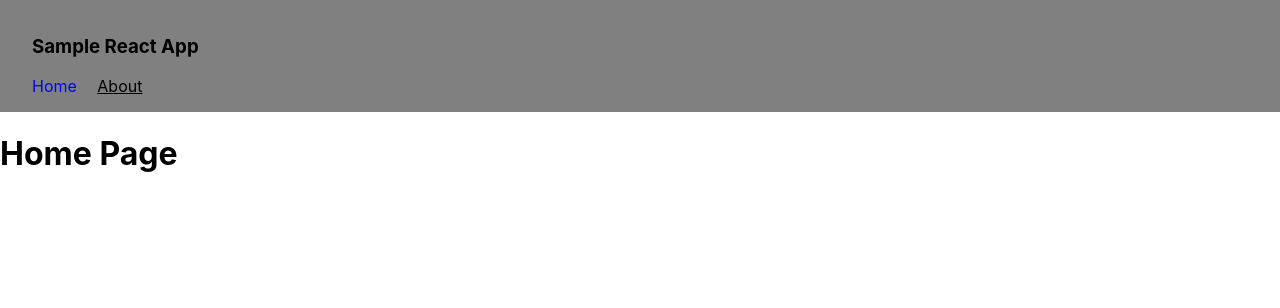
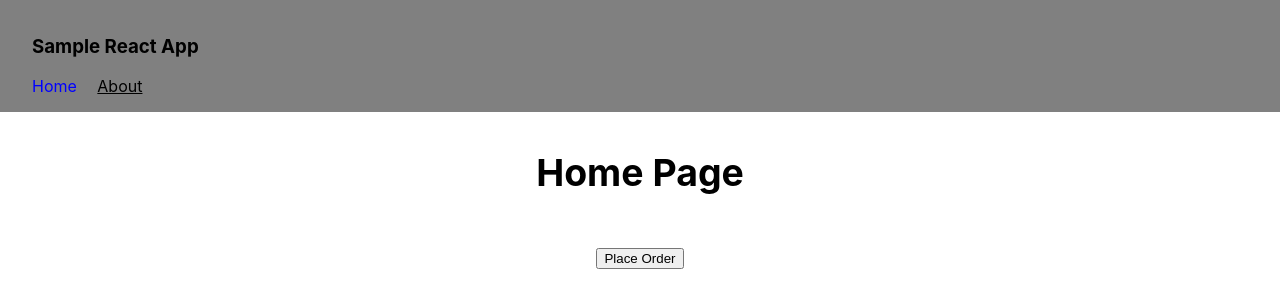
Before and after one commit to jigarnakarani258/React-Router, a React (Create React App) app in the folder react-router1-start/: page / in a window 1280 px wide. Shown: the top 308 px of the page. Built offline with nearby package versions, Linux system fonts and the light colour scheme.

Commit message:
useNavigate Hook,NavLink of react-router-dom Basic Web Flow

```diff
--- a/react-router1-start/src/App.js
+++ b/react-router1-start/src/App.js
@@ -3,6 +3,7 @@ import Home from './Components/Home';
 import About from './Components/About';
 import NavigationBar from './Components/NavigationBar';
 import './App.css'
+import OrderSummary from './Components/OrderSummary';
 
 function App() {
   return (
@@ -11,6 +12,7 @@ function App() {
       <Routes>
         <Route path='/' element={ <Home/> } > </Route>
         <Route path='/about' element={ <About/> } > </Route>
+        <Route path='/order-summary' element={ <OrderSummary/> } > </Route>
       </Routes>
     </>
 
--- a/react-router1-start/src/Components/About.js
+++ b/react-router1-start/src/Components/About.js
@@ -2,9 +2,11 @@ import React from "react"
 
 function About() {
  return(
-    <h1>
-        About Page
-    </h1>
+    <>
+        <center>
+            <h3> About Page </h3>
+        </center>
+    </>
  )
 }
 export default About;
--- a/react-router1-start/src/Components/Home.js
+++ b/react-router1-start/src/Components/Home.js
@@ -1,11 +1,19 @@
 import React from "react"
+import { useNavigate } from "react-router-dom";
 
 function Home() {
 
- return(
-    <h1>
-        Home Page
-    </h1>
- )
+    const navigateOredrSummary = useNavigate();
+
+    return (
+        <h1>
+            <center>
+                <h3> Home Page </h3>
+                <button onClick={() => { navigateOredrSummary('/order-summary') } } >
+                    Place Order
+                </button>
+            </center>
+        </h1>
+    )
 }
 export default Home;
--- /dev/null
+++ b/react-router1-start/src/Components/OrderSummary.js
@@ -0,0 +1,16 @@
+import { useNavigate } from "react-router-dom";
+
+function OrderSummary() {
+
+    const navigateHomePage = useNavigate();
+    return(
+        <>
+            <center>
+                <h3> Order Confirmed Sir.. </h3>
+                <button onClick={ () => navigateHomePage('/') } > Go to Home </button>
+            </center>
+        </>
+    )
+}
+
+export default OrderSummary;
```
